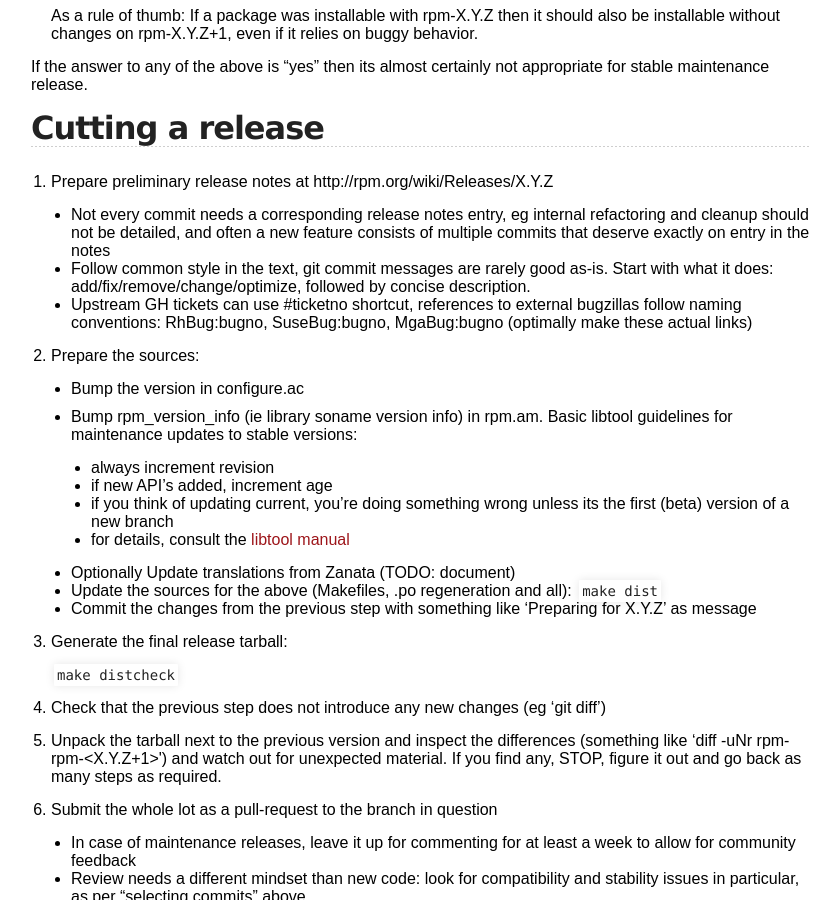
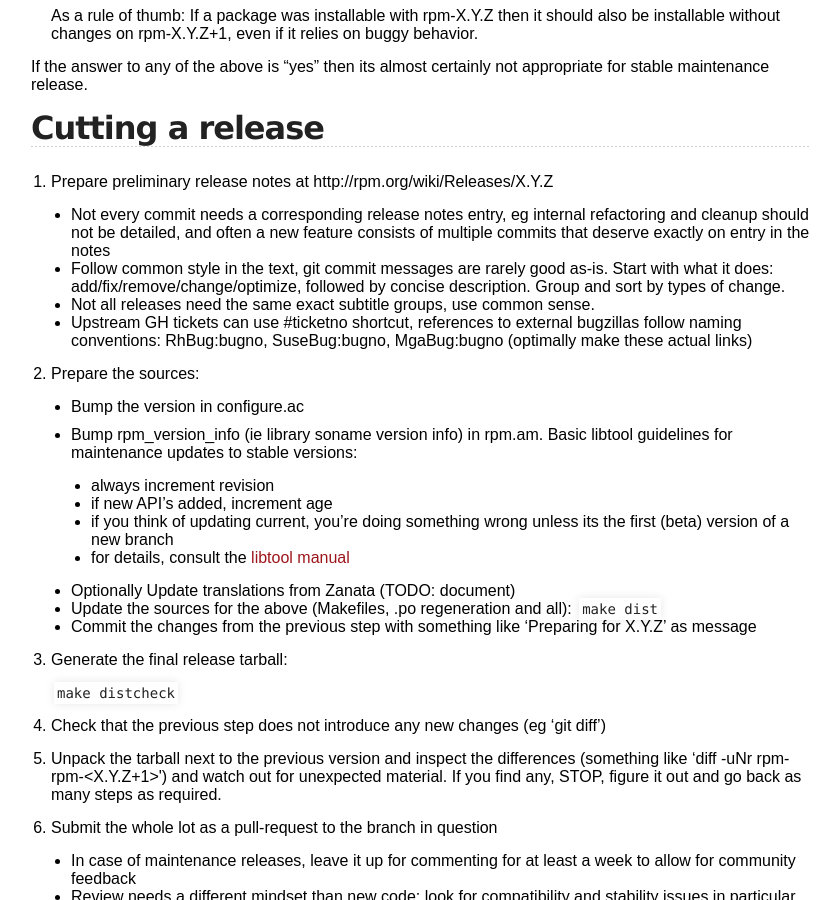
Before and after one commit to rpm-software-management/rpm-web, a Jekyll site: the page built from devel_doc/release_maintaince.md, in a window 1280 px wide and 900 px high, scrolled down 1064 px. Shown: the whole window, without its empty margins (219-1059 px from the left). Built offline with Jekyll 4.4.1, drawn with Linux system fonts in a browser that asks for light colours.

Commit message:
Further release notes guidelines

```diff
--- a/devel_doc/release_maintaince.md
+++ b/devel_doc/release_maintaince.md
@@ -54,7 +54,8 @@ If the answer to any of the above is "yes" then its almost certainly not appropr
       on entry in the notes
     * Follow common style in the text, git commit messages are rarely good
       as-is. Start with what it does: add/fix/remove/change/optimize,
-      followed by concise description.
+      followed by concise description. Group and sort by types of change.
+    * Not all releases need the same exact subtitle groups, use common sense.
     * Upstream GH tickets can use #ticketno shortcut, references to external
       bugzillas follow naming conventions: RhBug:bugno, SuseBug:bugno,
       MgaBug:bugno (optimally make these actual links)
```
